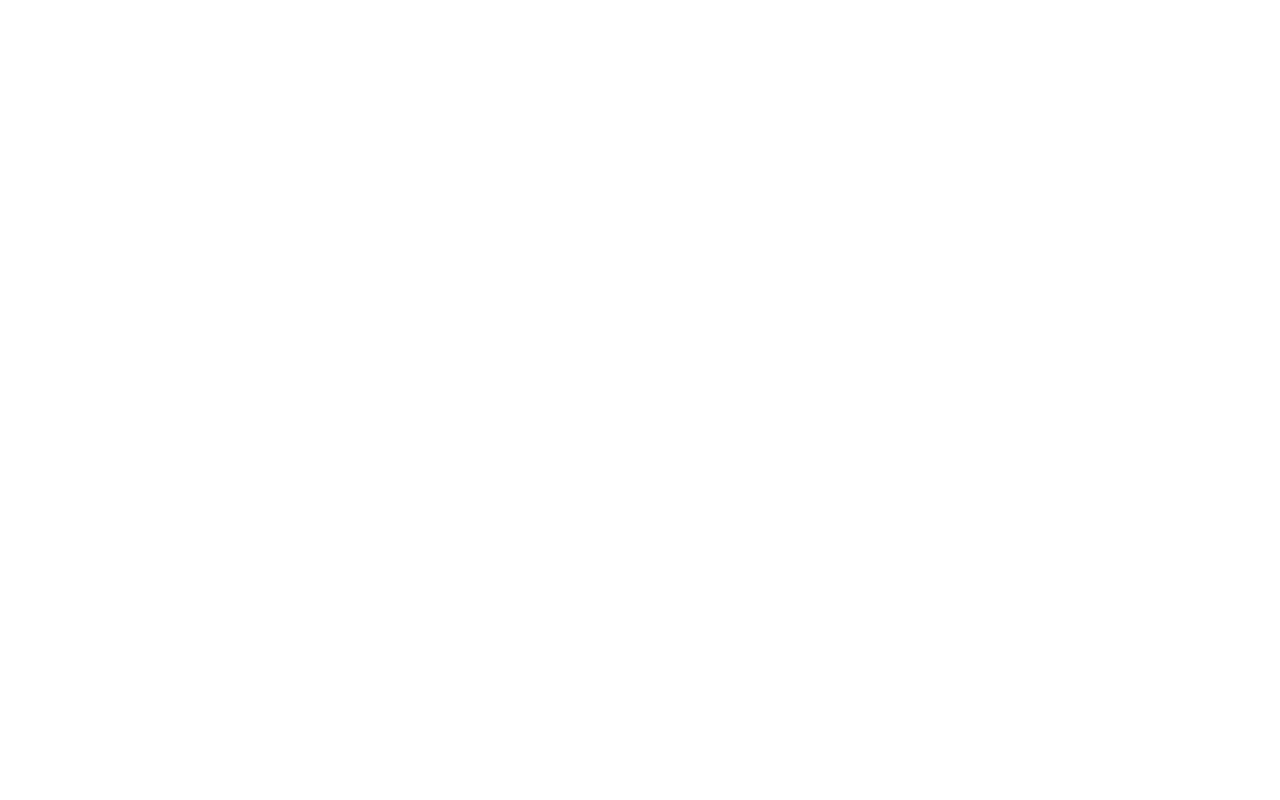
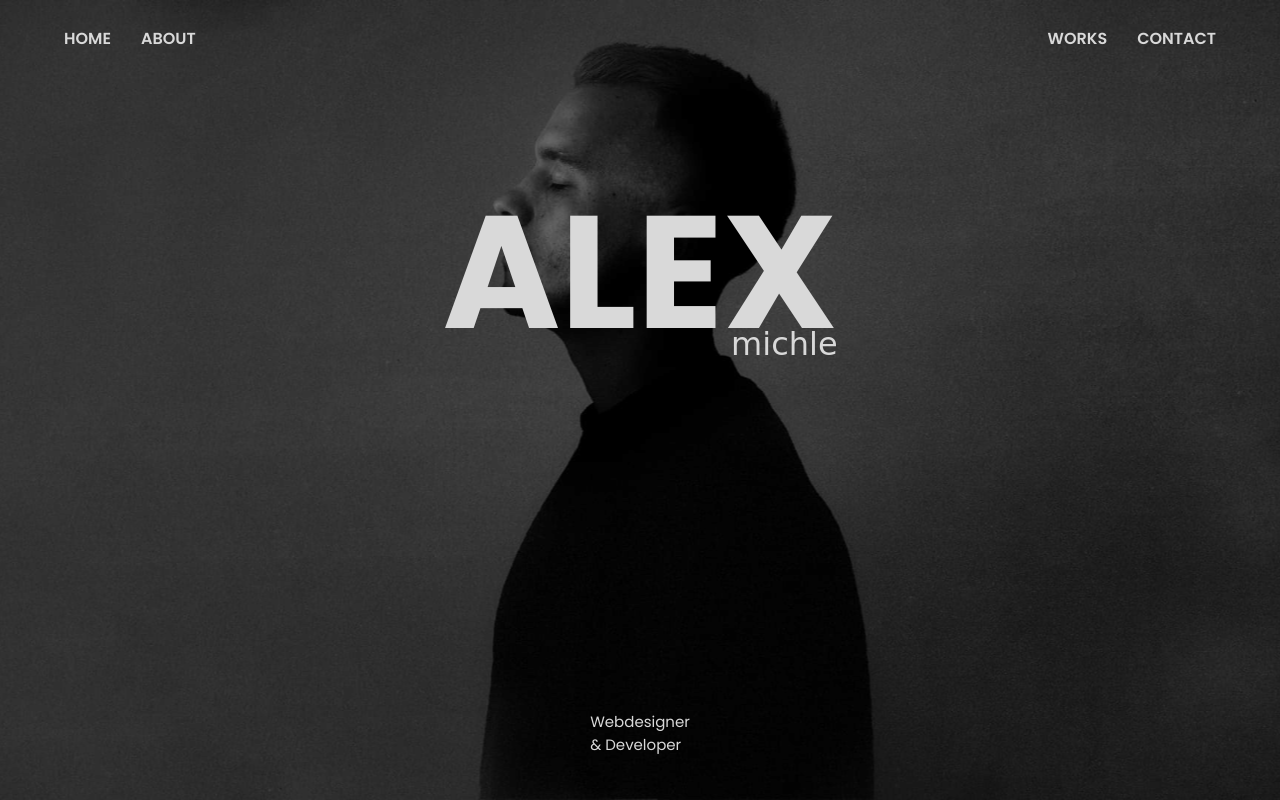
Before and after one commit to adibzamanbd/alex-protofilo, a plain HTML site: page index.html in a window 1280 px wide. Drawn offline with Linux system fonts and the light colour scheme; a web font is replaced by a local one.

Commit message:
header added

```diff
--- a/css/style.css
+++ b/css/style.css
@@ -0,0 +1,107 @@
+/* css font link start  */
+@import url("https://fonts.googleapis.com/css2?family=Ephesis&family=Poppins:ital,wght@0,100;0,200;0,300;0,400;0,500;0,600;0,700;0,800;0,900;1,100;1,200;1,300;1,400;1,500;1,600;1,700;1,800;1,900&display=swap");
+/* css font link end  */
+
+/* global style start  */
+* {
+  margin: 0;
+  padding: 0;
+  box-sizing: border-box;
+}
+::-webkit-scrollbar {
+  overflow: scroll;
+  width: 0;
+}
+/* global style end  */
+
+/* header start  */
+header {
+  background-image: url(../images/header.png);
+  width: 100%;
+  height: 100vh;
+  background-size: cover;
+  background-position: center;
+}
+/* header end  */
+
+/* nav start  */
+nav {
+  width: 100%;
+}
+/* nav end  */
+
+/* menu start  */
+.menu {
+  display: flex;
+  justify-content: space-between;
+  padding: 2% 5%;
+  align-items: center;
+  height: 100%;
+}
+/* menu end  */
+
+/* left & right menu start  */
+.menu-1,
+.menu-2 {
+  display: flex;
+  align-items: center;
+  gap: 30px;
+  justify-content: space-between;
+}
+/* left & right menu end  */
+
+/* menu text style start  */
+.menu a {
+  color: #d9d9d9;
+  font-weight: 600;
+  font-size: 16px;
+  text-decoration: none;
+  font-family: "Poppins", sans-serif;
+}
+/* menu text style end  */
+
+/* banner section start  */
+.banner {
+  width: 100%;
+  height: 85%;
+  display: flex;
+  flex-direction: column;
+  align-items: center;
+  justify-content: space-between;
+}
+/* banner section end  */
+
+/* banner text start  */
+.ban-text {
+  display: flex;
+  flex-direction: column;
+  line-height: 4.5rem;
+  justify-content: center;
+  margin-top: 10rem;
+  text-align: right;
+}
+/* banner text end  */
+
+/* banner title start  */
+.ban-text h1 {
+  font-family: "Poppins", sans-serif;
+  color: #d9d9d9;
+  font-size: 10rem;
+}
+/* banner title end  */
+
+/* banner paragraph start  */
+.ban-text p {
+  font-family: "Ephesis", cursive;
+  font-size: 2rem;
+  color: #d9d9d9;
+}
+/* banner paragraph end  */
+
+/* banner information start  */
+.ban-info p {
+  color: #d9d9d9;
+  font-family: "Poppins", sans-serif;
+  font-size: 15px;
+}
+/* banner information end  */
--- a/index.html
+++ b/index.html
@@ -1,11 +1,62 @@
 <!DOCTYPE html>
 <html lang="en">
-<head>
-    <meta charset="UTF-8">
-    <meta name="viewport" content="width=device-width, initial-scale=1.0">
-    <title>Document</title>
-</head>
-<body>
+  <head>
+    <meta charset="UTF-8" />
+    <meta name="viewport" content="width=device-width, initial-scale=1.0" />
 
-</body>
+    <!-- title start  -->
+    <title>Alex</title>
+    <!-- title end  -->
+
+    <!-- external css start  -->
+    <link rel="stylesheet" href="css/style.css" />
+    <!-- external css end  -->
+  </head>
+  <body>
+    <!-- header start  -->
+    <header>
+      <!-- nav start  -->
+      <nav>
+        <!-- menu start  -->
+        <div class="menu">
+          <!-- left menu start  -->
+          <div class="menu-1">
+            <a href="#">HOME</a>
+            <a href="#">ABOUT</a>
+          </div>
+          <!-- left menu end  -->
+
+          <!-- right menu start  -->
+          <div class="menu-2">
+            <a href="#">WORKS</a>
+            <a href="#">CONTACT</a>
+          </div>
+          <!-- right menu end  -->
+        </div>
+        <!-- menu end -->
+      </nav>
+      <!-- nav end -->
+
+      <!-- banner start -->
+      <section class="banner">
+        <!-- text start  -->
+        <div class="ban-text">
+          <h1>ALEX</h1>
+          <p>michle</p>
+        </div>
+        <!-- text end -->
+
+        <!-- banner information start  -->
+        <div class="ban-info">
+          <p>
+            Webdesigner <br />
+            & Developer
+          </p>
+        </div>
+        <!-- banner information end -->
+      </section>
+      <!-- banner end -->
+    </header>
+    <!-- header end  -->
+  </body>
 </html>
```
